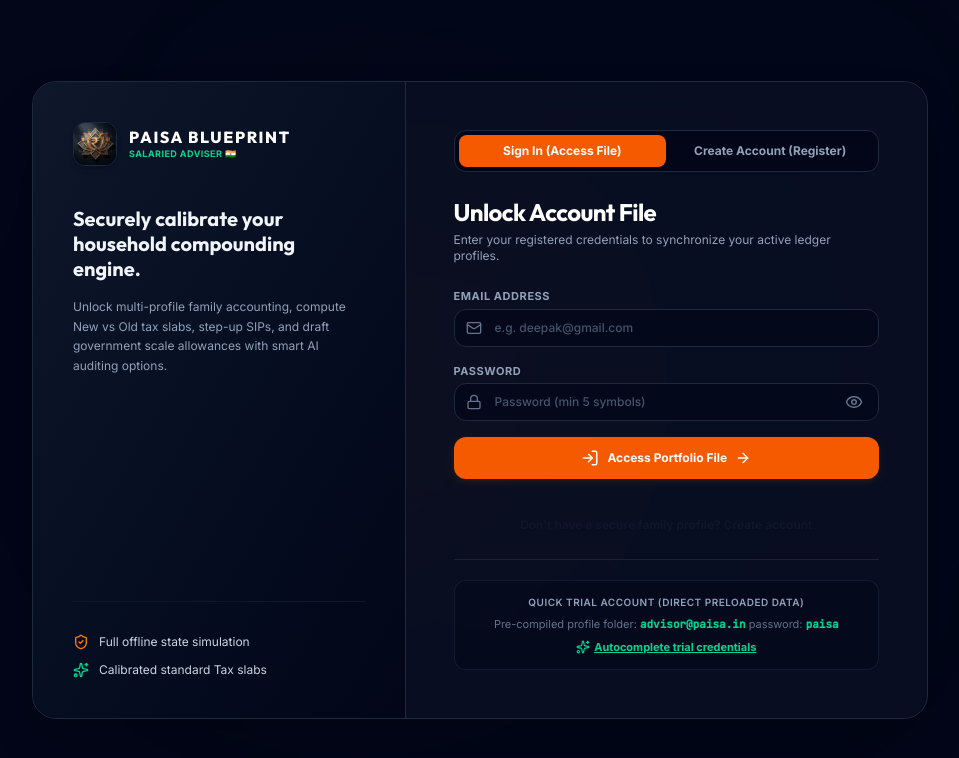
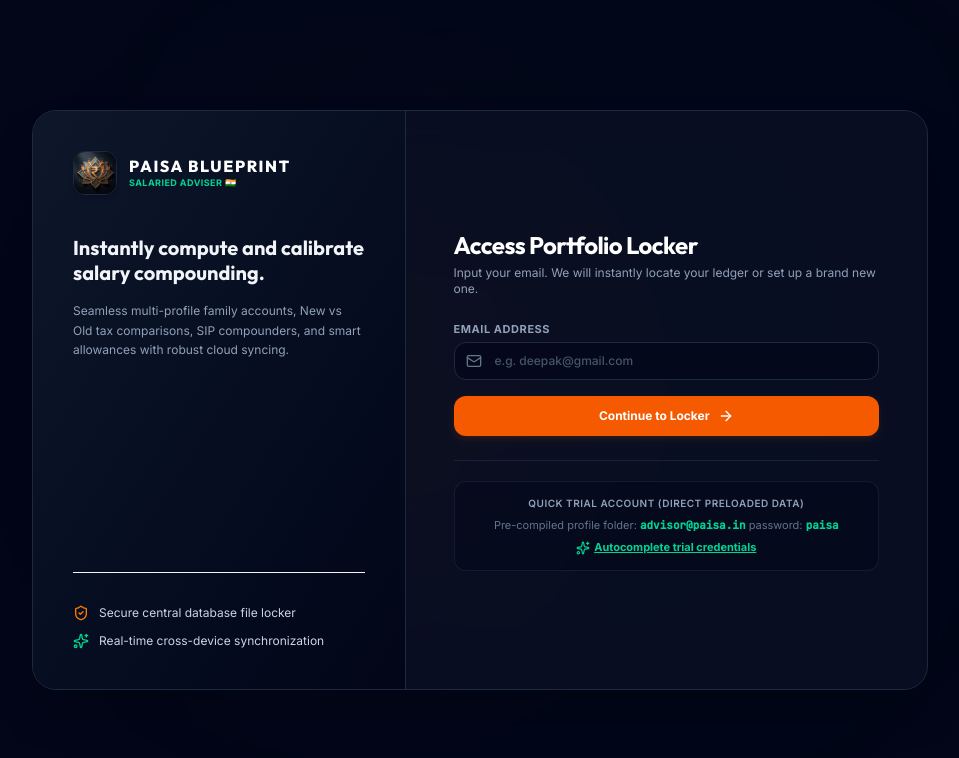
Before and after one commit to deepakmm1301-spec/-Paisa-Blueprint, a React (Vite) app: page / in a window 1280 px wide. Shown: the top 758 px of the page, without its empty margins (160-1119 px from the left). Built offline with nearby package versions, Linux system fonts and the light colour scheme.

Commit message:
fix: prevent profile data overwrite during sync
Introduce a loading lock to prevent localStorage updates while user profiles are being fetched. Also, add a server endpoint for email existence checks to improve the authentication flow.

```diff
--- a/server.ts
+++ b/server.ts
@@ -111,6 +111,23 @@ function getAIClient(): GoogleGenAI {
 // Health check
 app.get("/api/health", (req, res) => {
   res.json({ status: "ok", message: "Paisa Blueprint server is fully operational.", totalAccounts: accountsMemory.length });
+});
+
+// Authentication API: Check if email is already registered
+app.get("/api/auth/check-email", (req, res) => {
+  try {
+    const { email } = req.query;
+    if (!email) {
+      res.status(400).json({ error: "Missing email parameter" });
+      return;
+    }
+    const emailNorm = (email as string).trim().toLowerCase();
+    const found = accountsMemory.some(acc => acc.email.toLowerCase() === emailNorm);
+    res.json({ registered: found });
+  } catch (err: any) {
+    console.error("Check email error:", err);
+    res.status(500).json({ error: "Internal server error checking account email." });
+  }
 });
 
 // Authentication API: Register
--- a/src/components/AuthScreen.tsx
+++ b/src/components/AuthScreen.tsx
@@ -1,17 +1,7 @@
 import React, { useState } from "react";
-import { Lock, Mail, User, ShieldCheck, Sparkles, LogIn, UserPlus, ArrowRight, Eye, EyeOff } from "lucide-react";
+import { Lock, Mail, User, ShieldCheck, Sparkles, LogIn, UserPlus, ArrowRight, Eye, EyeOff, ChevronLeft, RefreshCw } from "lucide-react";
 // @ts-ignore
 import paisaLogo from "../assets/images/deep_paisa_logo_1780484307855.png";
-
-// Simple internal interface for user account structures
-interface UserAccount {
-  email: string;
-  name: string;
-  passwordHash: string;
-  profilesList: any[];
-  activeProfileId: string;
-  createdAt: string;
-}
 
 interface AuthScreenProps {
   onLoginSuccess: (user: { name: string; email: string }, profilesList: any[], activeProfileId: string) => void;
@@ -19,32 +9,64 @@ interface AuthScreenProps {
 }
 
 export default function AuthScreen({ onLoginSuccess, defaultProfile }: AuthScreenProps) {
-  const [isSignUp, setIsSignUp] = useState(false);
+  // Common inputs & state
+  const [email, setEmail] = useState("");
+  const [emailChecked, setEmailChecked] = useState(false);
+  const [isRegistered, setIsRegistered] = useState(false);
 
-  // Inputs
   const [name, setName] = useState("");
-  const [email, setEmail] = useState("");
   const [password, setPassword] = useState("");
   const [confirmPassword, setConfirmPassword] = useState("");
   const [showPassword, setShowPassword] = useState(false);
 
-  // States
   const [error, setError] = useState("");
   const [successMsg, setSuccessMsg] = useState("");
   const [isLoading, setIsLoading] = useState(false);
 
+  // Dynamic step detection: checks standard network registry for matching email
+  const handleCheckEmail = async (e?: React.FormEvent) => {
+    if (e) e.preventDefault();
+    setError("");
+    setSuccessMsg("");
+
+    const emailStr = email.trim();
+    if (!emailStr) {
+      setError("Please key in your email address.");
+      return;
+    }
+    if (!emailStr.includes("@") || emailStr.length < 5) {
+      setError("Please present a valid standard Email format.");
+      return;
+    }
+
+    setIsLoading(true);
+    try {
+      const res = await fetch(`/api/auth/check-email?email=${encodeURIComponent(emailStr)}`);
+      const data = await res.json();
+      if (!res.ok) {
+        throw new Error(data.error || "Paisa center ledger query failed.");
+      }
+      setIsRegistered(data.registered);
+      setEmailChecked(true);
+    } catch (err: any) {
+      setError(err.message || "Failed to reach the Paisa central directory.");
+    } finally {
+      setIsLoading(false);
+    }
+  };
+
+  // Perform standard secure sign in
   const handleLogin = async (e: React.FormEvent) => {
     e.preventDefault();
     setError("");
     setSuccessMsg("");
-    setIsLoading(true);
 
-    if (!email || !password) {
-      setError("Please fill in all standard credentials.");
-      setIsLoading(false);
+    if (!password) {
+      setError("Please input your password.");
       return;
     }
 
+    setIsLoading(true);
     try {
       const res = await fetch("/api/auth/login", {
         method: "POST",
@@ -53,15 +75,17 @@ export default function AuthScreen({ onLoginSuccess, defaultProfile }: AuthScree
       });
       const data = await res.json();
       if (!res.ok) {
-        throw new Error(data.error || "Invalid credentials. Please attempt login again.");
+        throw new Error(data.error || "Password matched inaccurately or locker does not exist.");
       }
 
-      // Success login!
+      setSuccessMsg("Locker file authenticated! Launching financial engine...");
+      setTimeout(() => {
         onLoginSuccess(
           { name: data.name, email: data.email },
           data.profilesList || [{ ...defaultProfile, id: "profile-main" }],
           data.activeProfileId || "profile-main"
         );
+      }, 500);
     } catch (err: any) {
       setError(err.message || "Connection failure with centralized Paisa network.");
     } finally {
@@ -69,28 +93,30 @@ export default function AuthScreen({ onLoginSuccess, defaultProfile }: AuthScree
     }
   };
 
+  // Perform standard secure signup
   const handleSignUp = async (e: React.FormEvent) => {
     e.preventDefault();
     setError("");
     setSuccessMsg("");
 
-    if (!name.trim() || !email.trim() || !password) {
-      setError("All inputs must be completed.");
+    if (!name.trim()) {
+      setError("Please present your full name for the master portfolio profile.");
       return;
     }
-
-    if (password.length < 5) {
-      setError("Password must have at least 5 character dimensions.");
+    if (!password) {
+      setError("Please declare a secure account password.");
       return;
     }
-
+    if (password.length < 5) {
+      setError("For safety, use at least 5 character symbols.");
+      return;
+    }
     if (password !== confirmPassword) {
-      setError("Password confirmations do not match.");
+      setError("Passwords confirmed do not match. Check spelling.");
       return;
     }
 
     setIsLoading(true);
-
     try {
       const res = await fetch("/api/auth/register", {
         method: "POST",
@@ -107,18 +133,16 @@ export default function AuthScreen({ onLoginSuccess, defaultProfile }: AuthScree
         throw new Error(data.error || "Centrex registration rejected.");
       }
 
-      setSuccessMsg("Locker successfully registered in the Paisa network center! Launching your financial portfolio...");
-
-      // Auto login immediately with registered credentials
+      setSuccessMsg("Locker file registered and seeded successfully! Logging in...");
       setTimeout(() => {
         onLoginSuccess(
           { name: data.user.name, email: data.user.email },
           data.user.profilesList,
           data.user.activeProfileId
         );
-      }, 750);
+      }, 800);
     } catch (err: any) {
-      setError(err.message || "Connection failure registering account.");
+      setError(err.message || "Error setting up your database files.");
     } finally {
       setIsLoading(false);
     }
@@ -129,10 +153,18 @@ export default function AuthScreen({ onLoginSuccess, defaultProfile }: AuthScree
     setSuccessMsg("");
     setEmail("advisor@paisa.in");
     setPassword("paisa");
+    setIsRegistered(true);
+    setEmailChecked(true);
+  };
+
+  const handleResetEmail = () => {
+    setEmailChecked(false);
+    setError("");
+    setSuccessMsg("");
   };
 
   return (
-    <div className="min-h-screen bg-slate-950 flex items-center justify-center p-4 md:p-8 animate-fade-in text-slate-150">
+    <div className="min-h-screen bg-slate-950 flex items-center justify-center p-4 md:p-8 animate-fade-in text-slate-100">
 
       {/* Background Ambience styling */}
       <div className="absolute inset-0 max-w-full h-full overflow-hidden pointer-events-none z-0 opacity-40">
@@ -167,10 +199,10 @@ export default function AuthScreen({ onLoginSuccess, defaultProfile }: AuthScree
 
             <div className="space-y-4 pt-4">
               <h2 className="text-xl font-bold text-slate-100 leading-tight">
-                Securely calibrate your household compounding engine.
+                Instantly compute and calibrate salary compounding.
               </h2>
               <p className="text-slate-400 text-xs leading-relaxed">
-                Unlock multi-profile family accounting, compute New vs Old tax slabs, step-up SIPs, and draft government scale allowances with smart AI auditing options.
+                Seamless multi-profile family accounts, New vs Old tax comparisons, SIP compounders, and smart allowances with robust cloud syncing.
               </p>
             </div>
           </div>
@@ -178,103 +210,51 @@ export default function AuthScreen({ onLoginSuccess, defaultProfile }: AuthScree
           <div className="pt-8 border-t border-slate-850 space-y-3">
             <div className="flex items-center gap-2.5 text-xs text-slate-300">
               <ShieldCheck className="w-4 h-4 text-bhagwa-500 shrink-0" />
-              <span>Full offline state simulation</span>
+              <span>Secure central database file locker</span>
             </div>
             <div className="flex items-center gap-2.5 text-xs text-slate-300">
               <Sparkles className="w-4 h-4 text-emerald-400 shrink-0" />
-              <span>Calibrated standard Tax slabs</span>
+              <span>Real-time cross-device synchronization</span>
             </div>
           </div>
 
         </div>
 
-        {/* Right Aspect: Authentication Interactive Form Panel */}
+        {/* Right Aspect: Authentication Interactive Dynamic Panel */}
         <div className="md:col-span-7 p-8 md:p-12 flex flex-col justify-center space-y-6 bg-slate-900/20">
-
-          {/* Prominent Tab Switcher */}
-          <div className="grid grid-cols-2 p-1 bg-slate-950/80 border border-slate-800 rounded-xl">
-            <button
-              type="button"
-              onClick={() => {
-                setIsSignUp(false);
-                setError("");
-                setSuccessMsg("");
-              }}
-              className={`py-2 text-xs font-bold rounded-lg transition-all cursor-pointer ${
-                !isSignUp
-                  ? "bg-bhagwa-600 text-white shadow-sm"
-                  : "text-slate-400 hover:text-slate-200"
-              }`}
-            >
-              Sign In (Access File)
-            </button>
-            <button
-              type="button"
-              onClick={() => {
-                setIsSignUp(true);
-                setError("");
-                setSuccessMsg("");
-              }}
-              className={`py-2 text-xs font-bold rounded-lg transition-all cursor-pointer ${
-                isSignUp
-                  ? "bg-bhagwa-600 text-white shadow-sm"
-                  : "text-slate-400 hover:text-slate-200"
-              }`}
-            >
-              Create Account (Register)
-            </button>
-          </div>
 
           <div>
             <h2 className="text-2xl font-bold text-white tracking-tight">
-              {isSignUp ? "Register Family Locker" : "Unlock Account File"}
+              {!emailChecked ? "Access Portfolio Locker" : isRegistered ? "Unlock Secure Locker" : "Create Modern Account"}
             </h2>
             <p className="text-slate-400 text-xs mt-1">
-              {isSignUp
-                ? "Set your details below to create a brand new secure portfolio file."
-                : "Enter your registered credentials to synchronize your active ledger profiles."
+              {!emailChecked
+                ? "Input your email. We will instantly locate your ledger or set up a brand new one."
+                : isRegistered
+                ? "Account found in central database! Enter your locker password to access."
+                : "New Email identified! Enter your name and password to seal your new ledger."
               }
             </p>
           </div>
 
           {/* Messages info box */}
           {error && (
-            <div className="p-3.5 bg-rose-950/40 border border-rose-900 text-rose-300 text-xs font-semibold rounded-xl flex items-start gap-2 animate-pulse">
+            <div className="p-3.5 bg-rose-950/40 border border-rose-900/80 text-rose-300 text-xs font-semibold rounded-xl flex items-start gap-2">
               <Lock className="w-4 h-4 text-rose-500 mt-0.5 shrink-0" />
               <span>{error}</span>
             </div>
           )}
 
           {successMsg && (
-            <div className="p-3.5 bg-emerald-950/40 border border-emerald-900 text-emerald-300 text-xs font-semibold rounded-xl flex items-start gap-2">
+            <div className="p-3.5 bg-emerald-950/40 border border-emerald-900/80 text-emerald-300 text-xs font-semibold rounded-xl flex items-start gap-2">
               <ShieldCheck className="w-4 h-4 text-emerald-400 mt-0.5 shrink-0" />
               <span>{successMsg}</span>
             </div>
           )}
 
-          <form onSubmit={isSignUp ? handleSignUp : handleLogin} className="space-y-4">
-
-            {/* Full Name input for registration */}
-            {isSignUp && (
-              <div className="space-y-1">
-                <label className="block text-[11px] font-bold uppercase tracking-wider text-slate-450 text-slate-450 text-slate-400">
-                  Full Name
-                </label>
-                <div className="relative">
-                  <User className="absolute left-3 top-1/2 -translate-y-1/2 w-4 h-4 text-slate-500" />
-                  <input
-                    type="text"
-                    required
-                    placeholder="e.g. Deepak Kumar"
-                    value={name}
-                    onChange={(e) => setName(e.target.value)}
-                    className="w-full bg-slate-950/60 border border-slate-800 rounded-xl py-2.5 pl-10 pr-4 text-xs font-medium text-white focus:outline-none focus:border-bhagwa-500 focus:ring-1 focus:ring-bhagwa-500 placeholder-slate-600 transition-all"
-                  />
-                </div>
-              </div>
-            )}
-
-            {/* Email Input */}
+          {/* STEP 1: Email Form */}
+          {!emailChecked ? (
+            <form onSubmit={handleCheckEmail} className="space-y-4">
               <div className="space-y-1">
                 <label className="block text-[11px] font-bold uppercase tracking-wider text-slate-400">
                   Email Address
@@ -287,10 +267,70 @@ export default function AuthScreen({ onLoginSuccess, defaultProfile }: AuthScree
                     placeholder="e.g. deepak@gmail.com"
                     value={email}
                     onChange={(e) => setEmail(e.target.value)}
-                  className="w-full bg-slate-950/60 border border-slate-800 rounded-xl py-2.5 pl-10 pr-4 text-xs font-medium text-white focus:outline-none focus:border-bhagwa-500 focus:ring-1 focus:ring-bhagwa-500 placeholder-slate-600 transition-all"
+                    className="w-full bg-slate-950/60 border border-slate-800 rounded-xl py-2.5 pl-10 pr-4 text-xs font-medium text-white focus:outline-none focus:border-bhagwa-500 focus:ring-1 focus:ring-bhagwa-500 placeholder-slate-600 transition-all text-sm"
                   />
                 </div>
               </div>
+
+              <button
+                type="submit"
+                disabled={isLoading}
+                className="w-full bg-bhagwa-600 hover:bg-bhagwa-700 text-white font-bold py-3 px-4 rounded-xl text-xs flex items-center justify-center gap-2 transition-all shadow-md shadow-bhagwa-600/10 hover:shadow-bhagwa-600/20 active:scale-[0.99] cursor-pointer mt-4"
+              >
+                {isLoading ? (
+                  <span className="flex items-center gap-2">
+                    <span className="w-4 h-4 border-2 border-white/20 border-t-white rounded-full animate-spin"></span>
+                    Searching central registry...
+                  </span>
+                ) : (
+                  <>
+                    Continue to Locker <ArrowRight className="w-4 h-4" />
+                  </>
+                )}
+              </button>
+            </form>
+          ) : (
+            /* STEP 2: Password (and optionally Name) Form */
+            <form onSubmit={isRegistered ? handleLogin : handleSignUp} className="space-y-4">
+
+              {/* Dynamic Information Pill */}
+              <div className={`p-3 rounded-xl border text-[11px] font-medium flex items-center gap-2 ${
+                isRegistered
+                  ? "bg-slate-950/50 text-slate-300 border-slate-800"
+                  : "bg-emerald-950/30 text-emerald-400 border-emerald-900/50"
+              }`}>
+                <div className={`w-2 h-2 rounded-full ${isRegistered ? "bg-emerald-500" : "bg-bhagwa-500"}`}></div>
+                <div className="flex-1 truncate">
+                  Registered account for <span className="font-bold">{email}</span> {isRegistered ? "exists." : "will be created."}
+                </div>
+                <button
+                  type="button"
+                  onClick={handleResetEmail}
+                  className="text-[10px] text-slate-400 hover:text-white underline cursor-pointer"
+                >
+                  Change Email
+                </button>
+              </div>
+
+              {/* Full Name input for registration */}
+              {!isRegistered && (
+                <div className="space-y-1">
+                  <label className="block text-[11px] font-bold uppercase tracking-wider text-slate-400">
+                    Full Name
+                  </label>
+                  <div className="relative">
+                    <User className="absolute left-3 top-1/2 -translate-y-1/2 w-4 h-4 text-slate-500" />
+                    <input
+                      type="text"
+                      required
+                      placeholder="e.g. Deepak Kumar"
+                      value={name}
+                      onChange={(e) => setName(e.target.value)}
+                      className="w-full bg-slate-950/60 border border-slate-800 rounded-xl py-2.5 pl-10 pr-4 text-xs font-medium text-white focus:outline-none focus:border-bhagwa-500 focus:ring-1 focus:ring-bhagwa-500 placeholder-slate-600 transition-all text-sm"
+                    />
+                  </div>
+                </div>
+              )}
 
               {/* Password Input */}
               <div className="space-y-1">
@@ -302,10 +342,10 @@ export default function AuthScreen({ onLoginSuccess, defaultProfile }: AuthScree
                   <input
                     type={showPassword ? "text" : "password"}
                     required
-                  placeholder="Password (min 5 symbols)"
+                    placeholder={isRegistered ? "Enter account password" : "Define password (min 5 symbols)"}
                     value={password}
                     onChange={(e) => setPassword(e.target.value)}
-                  className="w-full bg-slate-950/60 border border-slate-800 rounded-xl py-2.5 pl-10 pr-10 text-xs font-medium text-white focus:outline-none focus:border-bhagwa-500 focus:ring-1 focus:ring-bhagwa-500 placeholder-slate-600 transition-all"
+                    className="w-full bg-slate-950/60 border border-slate-800 rounded-xl py-2.5 pl-10 pr-10 text-xs font-medium text-white focus:outline-none focus:border-bhagwa-500 focus:ring-1 focus:ring-bhagwa-500 placeholder-slate-600 transition-all text-sm"
                   />
                   <button
                     type="button"
@@ -318,7 +358,7 @@ export default function AuthScreen({ onLoginSuccess, defaultProfile }: AuthScree
               </div>
 
               {/* Confirm Password input for registration */}
-            {isSignUp && (
+              {!isRegistered && (
                 <div className="space-y-1 animate-fade-in">
                   <label className="block text-[11px] font-bold uppercase tracking-wider text-slate-400">
                     Confirm Password
@@ -328,55 +368,51 @@ export default function AuthScreen({ onLoginSuccess, defaultProfile }: AuthScree
                     <input
                       type="password"
                       required
-                    placeholder="Verify passcode"
+                      placeholder="Re-verify password"
                       value={confirmPassword}
                       onChange={(e) => setConfirmPassword(e.target.value)}
-                    className="w-full bg-slate-950/60 border border-slate-800 rounded-xl py-2.5 pl-10 pr-4 text-xs font-medium text-white focus:outline-none focus:border-bhagwa-500 focus:ring-1 focus:ring-bhagwa-500 placeholder-slate-600 transition-all"
+                      className="w-full bg-slate-950/60 border border-slate-800 rounded-xl py-2.5 pl-10 pr-4 text-xs font-medium text-white focus:outline-none focus:border-bhagwa-500 focus:ring-1 focus:ring-bhagwa-500 placeholder-slate-600 transition-all text-sm"
                     />
                   </div>
                 </div>
               )}
 
-            {/* Submit Button */}
+              {/* Submit Buttons */}
+              <div className="flex gap-2.5 pt-3">
+                <button
+                  type="button"
+                  onClick={handleResetEmail}
+                  className="px-4 py-3 bg-slate-950/40 hover:bg-slate-950/80 border border-slate-850 hover:border-slate-800 text-slate-300 rounded-xl text-xs font-bold transition-all flex items-center gap-1 cursor-pointer"
+                >
+                  <ChevronLeft className="w-4 h-4" /> Back
+                </button>
+
                 <button
                   type="submit"
                   disabled={isLoading}
-              className={`w-full bg-bhagwa-600 hover:bg-bhagwa-700 text-white font-bold py-3 px-4 rounded-xl text-xs flex items-center justify-center gap-2 transition-all shadow-md shadow-bhagwa-600/10 hover:shadow-bhagwa-600/20 active:scale-[0.99] cursor-pointer mt-4 ${isLoading ? "opacity-75 cursor-not-allowed" : ""}`}
+                  className={`flex-1 bg-bhagwa-600 hover:bg-bhagwa-700 text-white font-bold py-3 px-4 rounded-xl text-xs flex items-center justify-center gap-2 transition-all shadow-md shadow-bhagwa-600/10 hover:shadow-bhagwa-600/20 active:scale-[0.99] cursor-pointer ${isLoading ? "opacity-75 cursor-not-allowed" : ""}`}
                 >
                   {isLoading ? (
                     <span className="flex items-center gap-2">
                       <span className="w-4 h-4 border-2 border-white/20 border-t-white rounded-full animate-spin"></span>
-                  Processing Sync...
+                      Synchronizing...
                     </span>
-              ) : isSignUp ? (
+                  ) : isRegistered ? (
                     <>
-                  <UserPlus className="w-4.5 h-4.5" /> Create Multi-Profile Locker
+                      <LogIn className="w-4.5 h-4.5" /> Unlock Account File <ArrowRight className="w-4 h-4" />
                     </>
                   ) : (
                     <>
-                  <LogIn className="w-4.5 h-4.5" /> Access Portfolio File <ArrowRight className="w-4 h-4" />
+                      <UserPlus className="w-4.5 h-4.5" /> Register & Launch Locker
                     </>
                   )}
                 </button>
+              </div>
             </form>
-
-          {/* Register vs Access toggle link */}
-          <div className="text-center pt-2">
-            <button
-              type="button"
-              onClick={() => {
-                setIsSignUp(!isSignUp);
-                setError("");
-                setSuccessMsg("");
-              }}
-              className="text-xs text-bhagwa-400 hover:text-bhagwa-300 font-semibold cursor-pointer select-none"
-            >
-              {isSignUp ? "Already have a lock file? Access Sign In" : "Don't have a secure family profile? Create account"}
-            </button>
-          </div>
+          )}
 
           {/* Quick-seed demo credentials option for reviewer */}
-          {!isSignUp && (
+          {!emailChecked && (
             <div className="border-t border-slate-800/80 pt-5">
               <div className="bg-slate-950/40 border border-slate-800/60 p-3.5 rounded-xl text-center space-y-1.5">
                 <span className="text-[10px] text-slate-400 block font-semibold uppercase tracking-wider">
```
Also changed, not shown: src/App.tsx (+11 -1 lines). Lines whose indentation alone changed are shown as unchanged.
